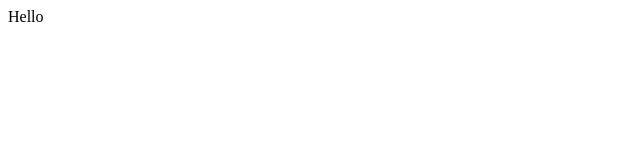
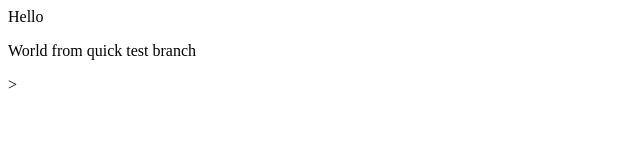
Before and after one commit to anirbanxgitub/demo-repo, a plain HTML site: page index.html in a window 1280 px wide. Shown: the whole page, without its empty margins (0-640 px from the left). Drawn offline with Linux system fonts and the light colour scheme.

Commit message:
dont know where it is happening

```diff
--- a/index.html
+++ b/index.html
@@ -1 +1,2 @@
 <div>Hello</div>
+<p>World from quick test branch </p>>
```
